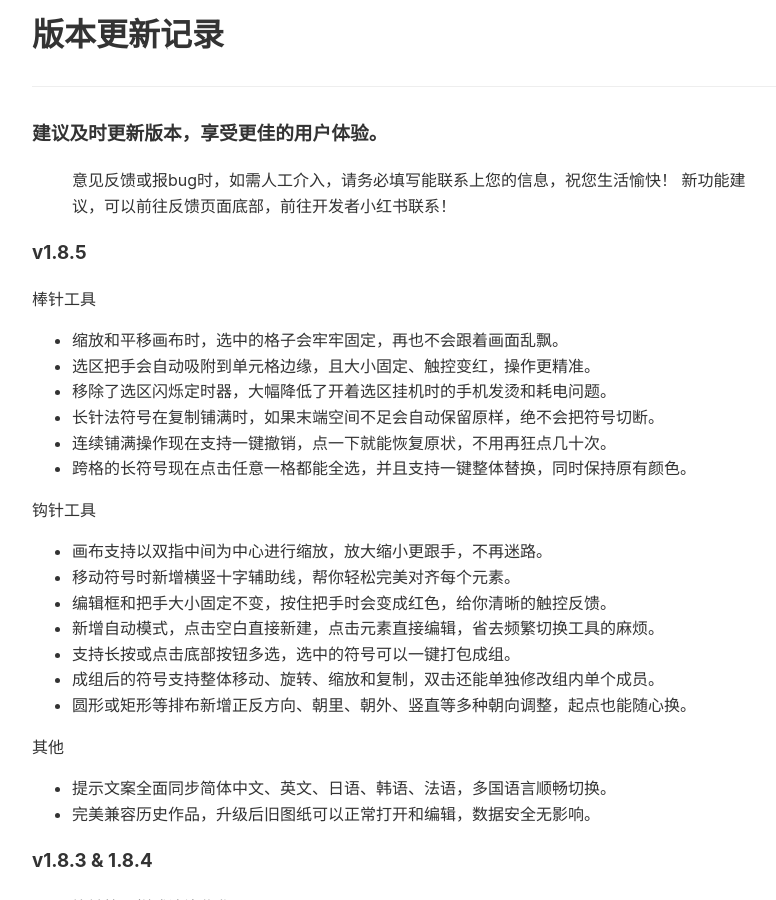
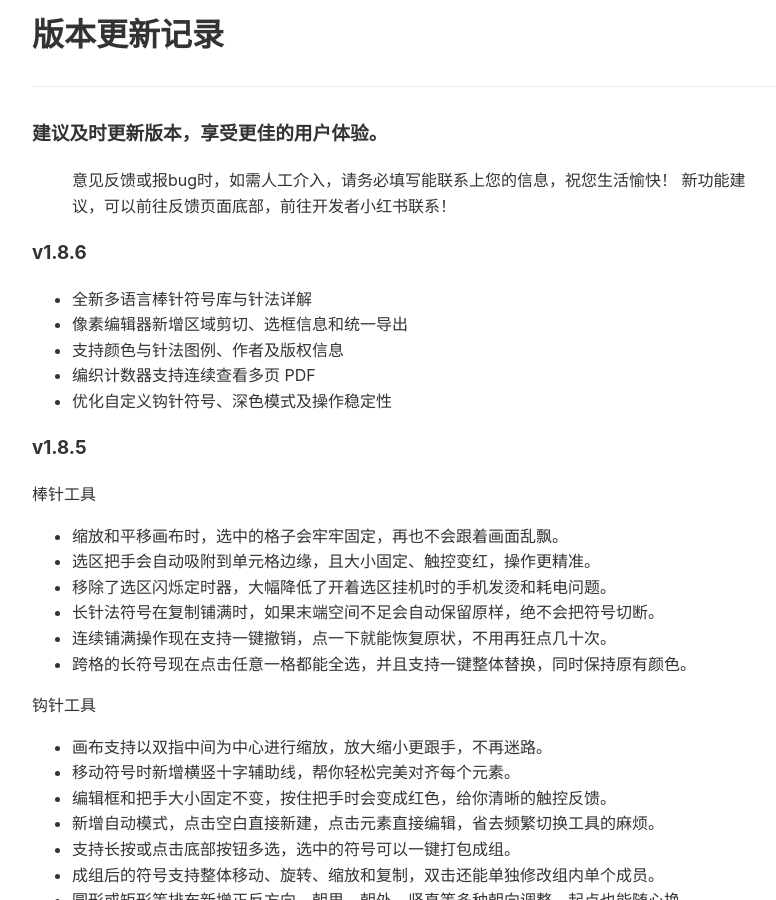
Before and after one commit to iBlackStone/iblackstone.github.io, a Jekyll site: the page built from setword/versions.md, in a window 1280 px wide and 900 px high. Shown: the whole window, without its empty margins (224-1000 px from the left). Built offline with Jekyll 4.4.1, drawn with Linux system fonts in a browser that asks for light colours.

```diff
--- a/setword/versions.md
+++ b/setword/versions.md
@@ -7,6 +7,14 @@ title: "版本更新记录"
 
 > 意见反馈或报bug时，如需人工介入，请务必填写能联系上您的信息，祝您生活愉快！
 > 新功能建议，可以前往反馈页面底部，前往开发者小红书联系！
+
+
+### v1.8.6
+* 全新多语言棒针符号库与针法详解
+* 像素编辑器新增区域剪切、选框信息和统一导出
+* 支持颜色与针法图例、作者及版权信息
+* 编织计数器支持连续查看多页 PDF
+* 优化自定义钩针符号、深色模式及操作稳定性
 
 ### v1.8.5
 棒针工具
```
Also changed, not shown: setword/versionsen.md (+7 -0 lines).
